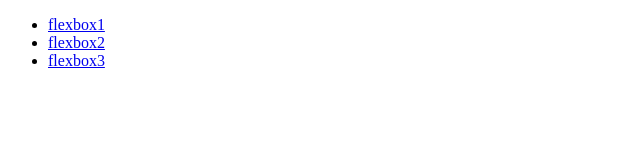
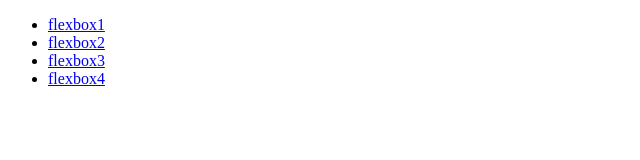
Before and after one commit to fredeaguilar/practical-flexbox, a plain HTML site: page index.html in a window 1280 px wide. Shown: the full height of the page, 0-640 px from the left. Drawn offline with Linux system fonts and the light colour scheme.

Commit message:
added html4

```diff
--- a/index.html
+++ b/index.html
@@ -16,6 +16,9 @@
     <li>
         <a href="flexbox3.html">flexbox3</a>
     </li>
+    <li>
+        <a href="flexbox4.html">flexbox4</a>
+    </li>
     </ul>
 
 </body>
```
